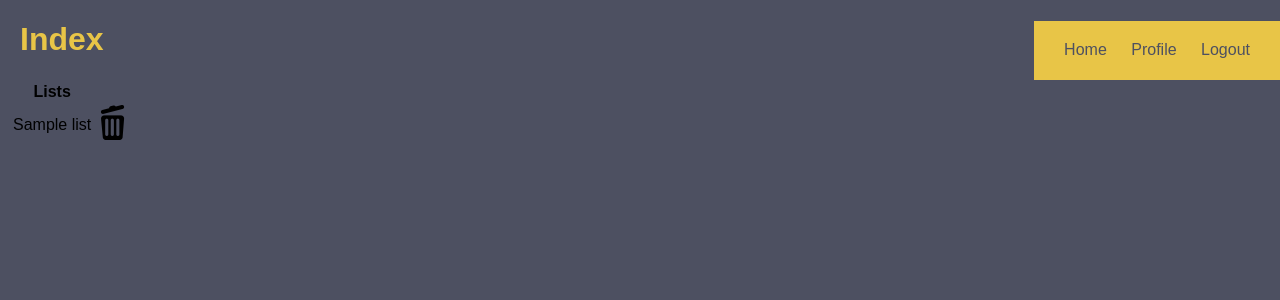
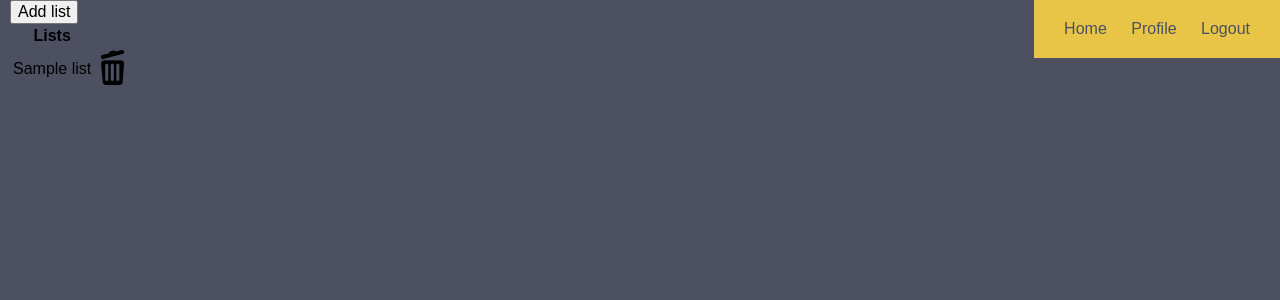
Before and after one commit to anouckdeben95/todoapp, a PHP site: page / in a window 1280 px wide. Shown: the top 300 px of the page. Run offline with PHP 8.4, Linux system fonts and the light colour scheme; the visitor is signed in with stand-in values (Sample User, id 1); tables that the repository leaves empty or names only in its code hold one stand-in row (values such as "Sample post").

Commit message:
Update index.php
adding en deleting lists

```diff
--- a/index.php
+++ b/index.php
@@ -23,15 +23,17 @@
     <link rel = "stylesheet" type = "text/css" href = "css/reset.css"/>
     <link rel = "stylesheet" type = "text/css" href = "css/style.css"/>
 
+
     <title>TodoApp</title>
 
 </head>
 <body>
     <header>
         <?php require_once("nav.inc.php"); ?>
-        <h1>Index</h1>
     </header>
     <main>
+
+        <button onClick="window.location.href='addlist.php'">Add list</button>
 
         <table>
         <thead>
@@ -47,7 +49,7 @@
         {
             echo "<tr>";
             echo "<td>" . $row['name'] . "</td>";
-            echo "<td><a href='deletedvd.php?id=".$row['id']."'>
+            echo "<td><a href='deleteList.php?id=". $row['id'] ."' onclick='deleteList()'>
                 <img src='images/trashcan_icon_s.png'></a></td>";
             echo "</tr>";
         }
@@ -60,4 +62,7 @@
     </footer>
 
 </body>
+
+
+
 </html>
```
